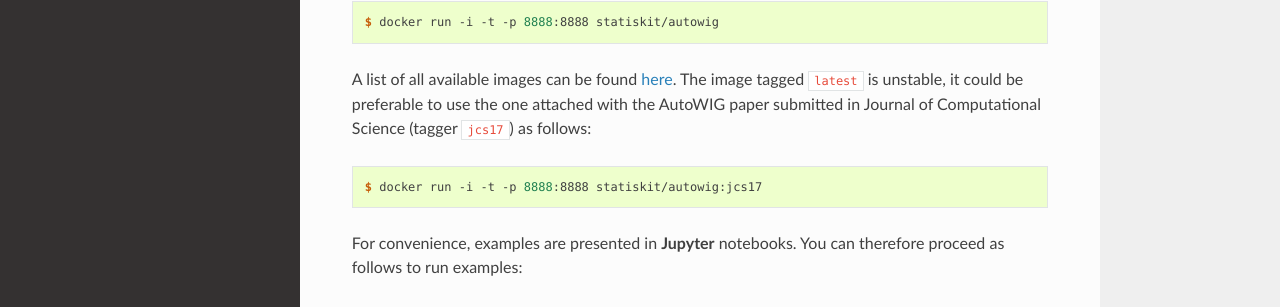
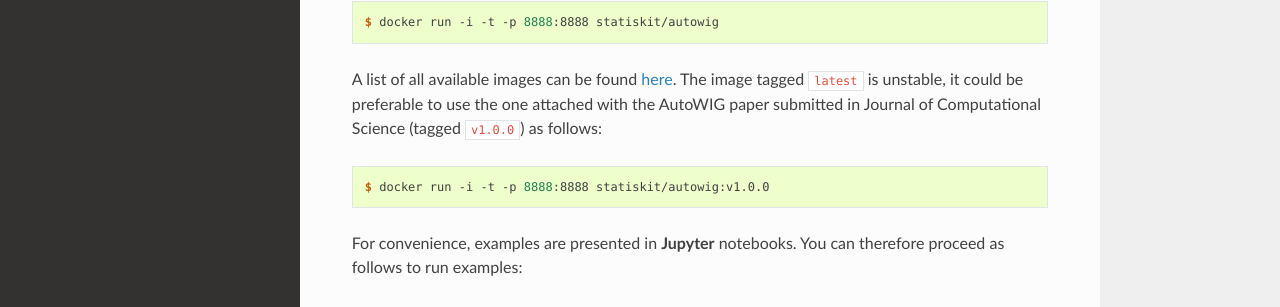
Before and after one commit to StatisKit/AutoWIG, a Sphinx documentation site: the page built from doc/install/docker.rst, in a window 1280 px wide and 1254 px high. Shown: the part 382-689 px from the top of the window. Built offline with Sphinx 7.4.7 and the Read the Docs theme 2.0.0, drawn with Linux system fonts in a browser that asks for light colours; cross-references to code outside the pages are shown as plain code.

Commit message:
Update docker.rst

```diff
--- a/doc/install/docker.rst
+++ b/doc/install/docker.rst
@@ -33,11 +33,11 @@ Then, you can use the :code:`statiskit/autowig` **Docker** image to run **AutoWI
   $ docker run -i -t -p 8888:8888 statiskit/autowig
 
 A list of all available images can be found `here <https://hub.docker.com/r/statiskit/autowig/tags/>`_.
-The image tagged :code:`latest` is unstable, it could be preferable to use the one attached with the AutoWIG paper submitted in Journal of Computational Science (tagger :code:`jcs17`) as follows:
+The image tagged :code:`latest` is unstable, it could be preferable to use the one attached with the AutoWIG paper submitted in Journal of Computational Science (tagged :code:`v1.0.0`) as follows:
 
 .. code-block:: console
 
-    $ docker run -i -t -p 8888:8888 statiskit/autowig:jcs17
+    $ docker run -i -t -p 8888:8888 statiskit/autowig:v1.0.0
 
 For convenience, examples are presented in  **Jupyter** notebooks.
 You can therefore proceed as follows to run examples:
```
